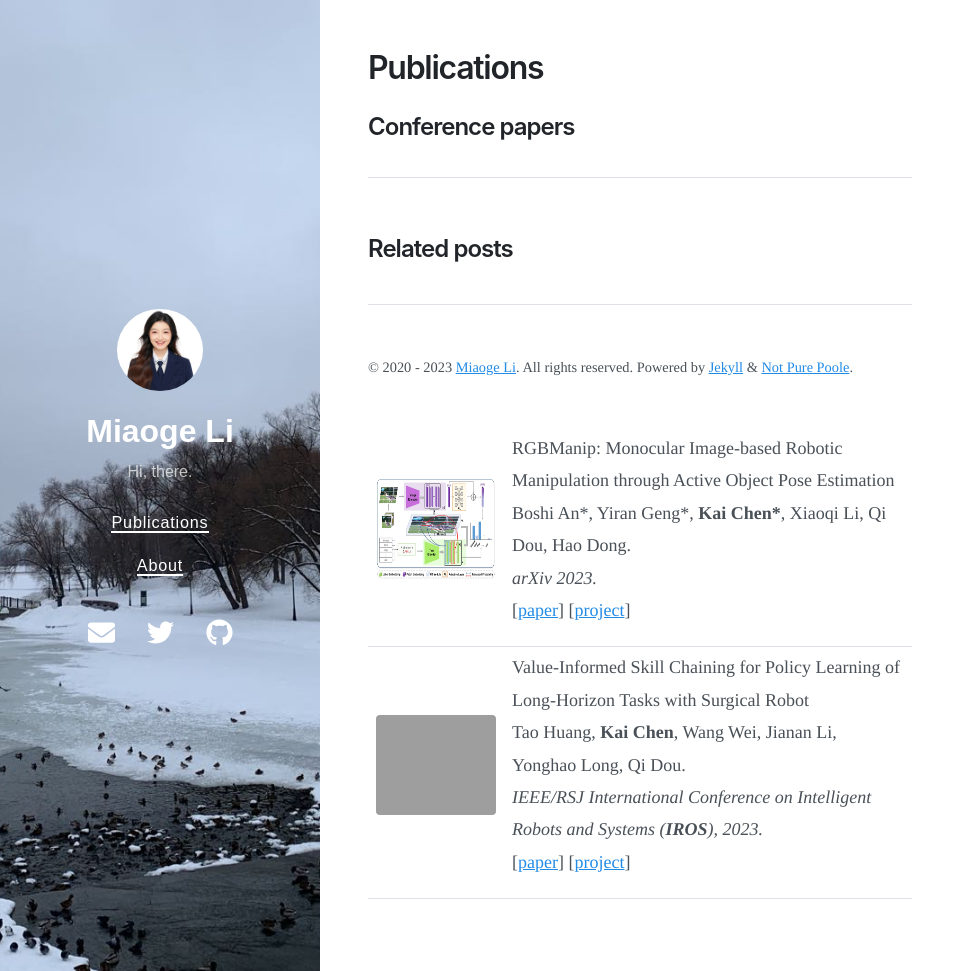
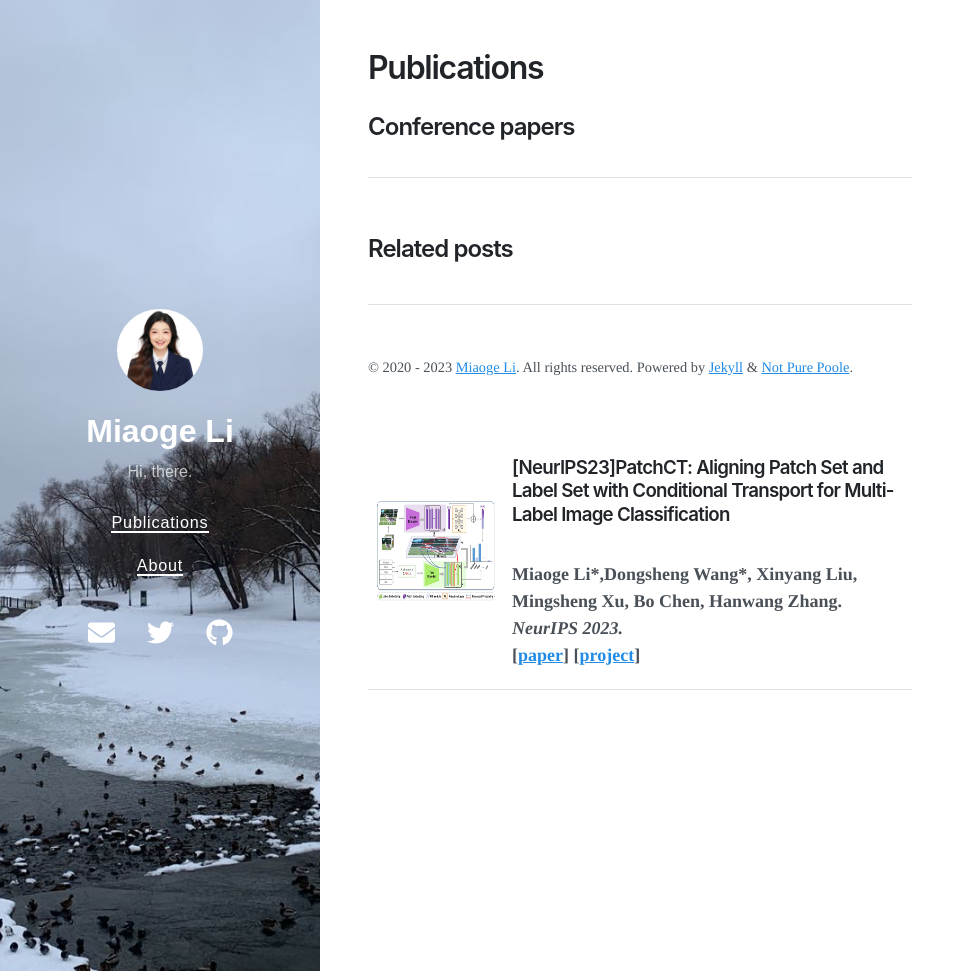
Before and after one commit to keepgoingjkg/keepgoingjkg.github.io, a Jekyll site: the page built from index.html, in a window 1280 px wide and 971 px high. Shown: the whole window, without its empty margins (0-975 px from the left). Built offline with Jekyll 4.4.1, drawn with Linux system fonts in a browser that asks for light colours; nearby versions of some CDN libraries; the list of posts is cut into pages by our own code; grey boxes are pictures that could not be loaded.

Commit message:
Update index.html

```diff
--- a/index.html
+++ b/index.html
@@ -29,29 +29,12 @@ Dongsheng Wang*, Miaoge Li*, Xinyang Liu, Mingsheng Xu, Bo Chen, Hanwang Zhang<b
             </td>
             <td width="75%" valign="middle">
               <p style="line-height: 1.8em;">
-              <papertitle>RGBManip: Monocular Image-based Robotic Manipulation through Active Object Pose Estimation</papertitle>
+              <papertitle><h3>[NeurIPS23]PatchCT: Aligning Patch Set and Label Set with Conditional Transport for Multi-Label Image Classification</h3></papertitle>
               <br>
-              Boshi An*, Yiran Geng*, <strong>Kai Chen*</strong>, Xiaoqi Li, Qi Dou, Hao Dong.
+              <strong>Miaoge Li*,Dongsheng Wang*, Xinyang Liu, Mingsheng Xu, Bo Chen, Hanwang Zhang.
               <br>
-              <em>arXiv 2023.</em>
+              <em>NeurIPS 2023.</em>
               <br>
-              [<a href="https://arxiv.org/abs/2310.03478",  target="_blank">paper</a>] [<a href="https://rgbmanip.github.io/",  target="_blank">project</a>]
+              [<a href="https://arxiv.org/pdf/2307.09066v1",  target="_blank">paper</a>] [<a href="https://github.com/keepgoingjkj/PatchCT",  target="_blank">project</a>]
             </p>
             </td>
-          </tr>
-          <tr>
-            <td class="paper-item-img">
-              <img src="images/papers/iros23_rl.png" alt="clean-usnob" width="200" height="100">
-            </td>
-            <td width="75%" valign="middle">
-              <p style="line-height: 1.8em;">
-              <papertitle>Value-Informed Skill Chaining for Policy Learning of Long-Horizon Tasks with Surgical Robot</papertitle>
-              <br>
-              Tao Huang, <strong>Kai Chen</strong>, Wang Wei, Jianan Li, Yonghao Long, Qi Dou.
-              <br>
-              <em>IEEE/RSJ International Conference on Intelligent Robots and Systems (<b>IROS</b>), 2023.</em>
-              <br>
-              [<a href="https://arxiv.org/pdf/2307.16503.pdf",  target="_blank">paper</a>] [<a href="https://github.com/med-air/ViSkill",  target="_blank">project</a>]
-            </p>
-            </td>
-          </tr>
```
